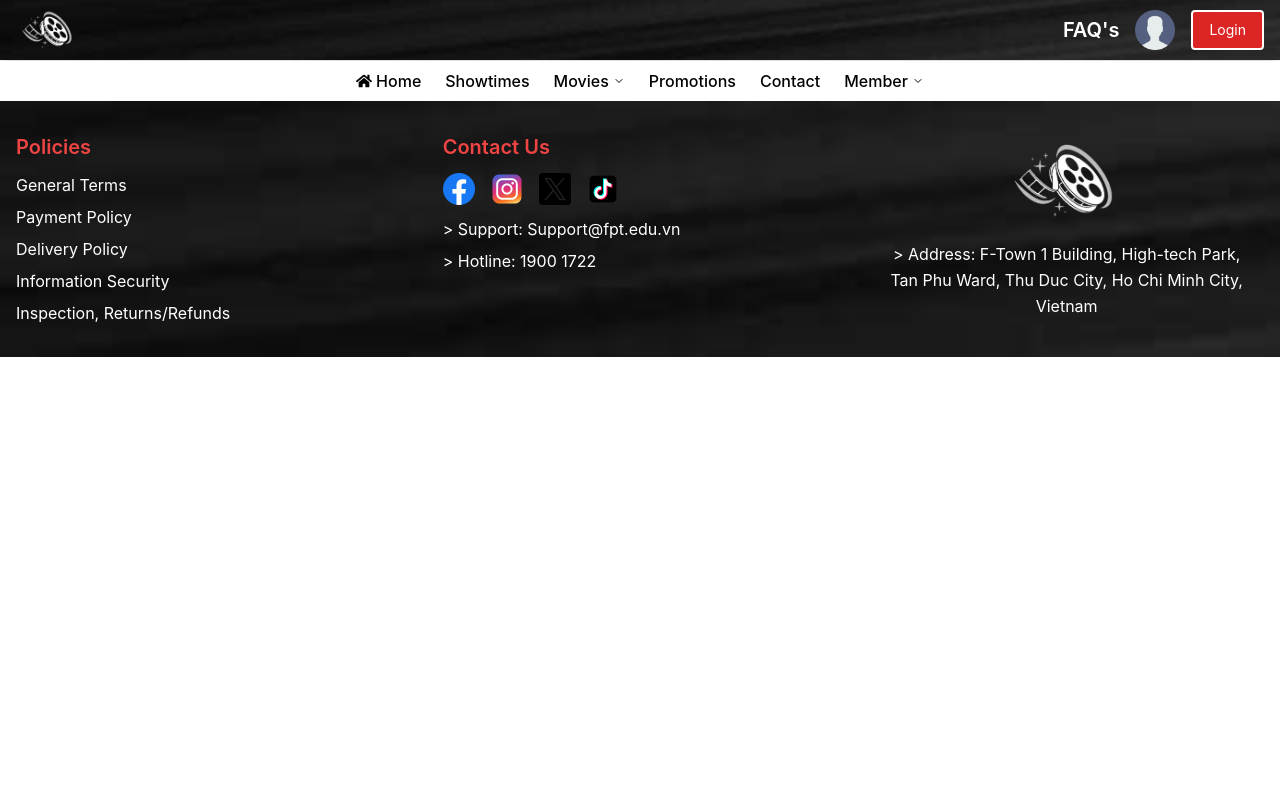
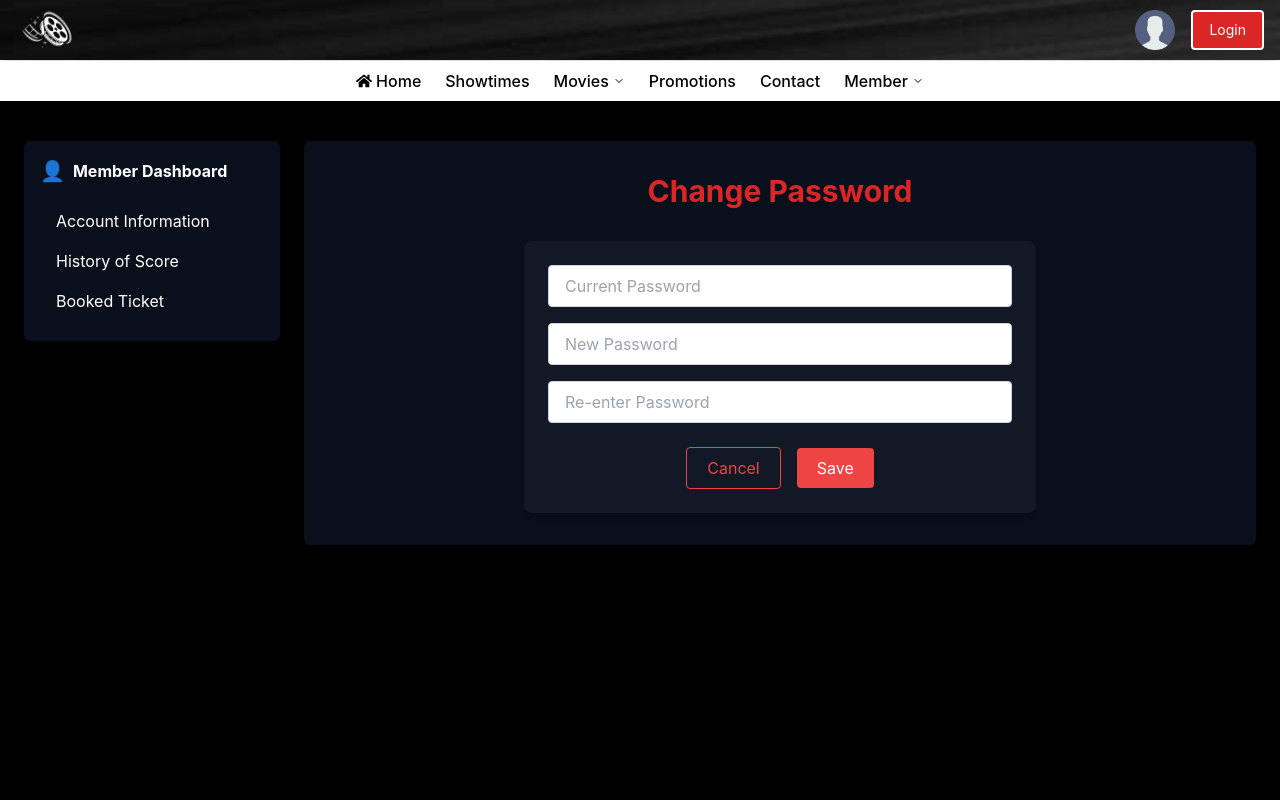
Before and after one commit to DiHoang25/FMOIVE, a React (Create React App) app in the folder fe/: page /changepassword in a window 1280 px wide. Shown: the top 800 px of the page. Built offline with nearby package versions, Linux system fonts and the light colour scheme.

Commit message:
Update Promotion , View account , Edit account, Change Password, footer, notification

```diff
--- a/fe/src/App.js
+++ b/fe/src/App.js
@@ -53,6 +53,7 @@ import DeliveryPolicy from './pages/Policies/DeliveryPolicy';
 import InformationSecurity from './pages/Policies/InformationSecurity';
 import InspectionReturns from './pages/Policies/InspectionReturns';
 import ContactPage from './pages/Contact/ContactPage';
+import ChangePassword from './pages/Users/ChangePassword';
 
 function AppContent() {
   const location = useLocation();
@@ -111,6 +112,7 @@ function AppContent() {
           <Route path="/admin/cinema-rooms" element={<CinemaRooms />} />
           <Route path="/admin/room-detail/:roomId" element={<CinemaRoomDetail />} />
           <Route path="/contact" element={<ContactPage/>} />
+          <Route path="/changepassword" element={<ChangePassword/>} />
 
 
 
--- a/fe/src/components/footer.jsx
+++ b/fe/src/components/footer.jsx
@@ -22,11 +22,11 @@ const Footer = () => {
                 <div>
                     <h2 className="text-red-500 text-xl font-semibold mb-3">Policies</h2>
                     <ul className="text-base space-y-2">
-                        <li> <Link to="/terms" className="hover:underline text-white">General Terms</Link></li>
-                        <li> <Link to="/payment-policy" className="hover:underline text-white">Payment Policy</Link></li>
-                        <li> <Link to="/delivery-policy" className="hover:underline text-white">Delivery Policy</Link></li>
-                        <li> <Link to="/information-security" className="hover:underline text-white">Information Security</Link></li>
-                        <li> <Link to="/returns-refunds" className="hover:underline text-white">Inspection, Returns/Refunds</Link></li>
+                        <li>&gt; <Link to="/terms" className="hover:underline text-white">General Terms</Link></li>
+                        <li>&gt; <Link to="/payment-policy" className="hover:underline text-white">Payment Policy</Link></li>
+                        <li>&gt; <Link to="/delivery-policy" className="hover:underline text-white">Delivery Policy</Link></li>
+                        <li>&gt; <Link to="/information-security" className="hover:underline text-white">Information Security</Link></li>
+                        <li>&gt; <Link to="/returns-refunds" className="hover:underline text-white">Inspection, Returns/Refunds</Link></li>
                     </ul>
 
                 </div>
--- a/fe/src/components/notificationbar.jsx
+++ b/fe/src/components/notificationbar.jsx
@@ -30,9 +30,7 @@ const NotificationBar = () => {
         </Link>
 
         <div className="flex items-center space-x-4">
-          <Link to="/faq" className="text-xl font-semibold text-white hover:underline">
-            FAQ's
-          </Link>
+
 
           <img src={user} alt="User Icon" className="h-10 w-10 object-contain" />
 
--- a/fe/src/pages/Promotions/PromotionsPage.jsx
+++ b/fe/src/pages/Promotions/PromotionsPage.jsx
@@ -165,11 +165,11 @@ function PromotionsPage() {
             className="bg-white rounded-lg max-w-2xl w-full max-h-[80vh] overflow-y-auto transform transition-all duration-300 opacity-100 scale-100"
             onClick={(e) => e.stopPropagation()}
           >
-            <div className="relative">
+            <div className="flex justify-center items-center">
               <img
                 src={selectedPromo.image}
                 alt={selectedPromo.title}
-                className="w-full h-64 object-cover"
+                className=" w-100 h-80 object-cover"
               />
               <button
                 className="absolute top-4 right-4 bg-black bg-opacity-70 text-white w-10 h-10 rounded-full flex items-center justify-center hover:bg-opacity-90 transition-colors"
@@ -191,7 +191,7 @@ function PromotionsPage() {
                   className="bg-red-600 text-white px-8 py-3 rounded-md hover:bg-red-700 transition duration-300 font-semibold"
                   onClick={closePromoDetails}
                 >
-                  X
+                  Close
                 </button>
               </div>
             </div>
--- /dev/null
+++ b/fe/src/pages/Users/ChangePassword.jsx
@@ -0,0 +1,147 @@
+import React, { useState } from 'react';
+import { useNavigate } from 'react-router-dom';
+import UserDashboardLayout from '../../components/UserDashboardlayout';
+import { Modal } from 'antd';
+
+const ChangePassword = () => {
+  const navigate = useNavigate();
+  const [success, setSuccess] = useState(false);
+
+  const [formData, setFormData] = useState({
+    oldPassword: '',
+    newPassword: '',
+    confirmPassword: '',
+  });
+
+  const [errors, setErrors] = useState({});
+
+  const actualOldPassword = 'password123'; // Demo password cũ
+
+  const handleChange = (e) => {
+    const { name, value } = e.target;
+    setFormData((prev) => ({ ...prev, [name]: value }));
+    setErrors((prev) => ({ ...prev, [name]: '' }));
+  };
+
+  const validate = () => {
+    const newErrors = {};
+
+    if (!formData.oldPassword) {
+      newErrors.oldPassword = 'Please enter your current password.';
+    } else if (formData.oldPassword !== actualOldPassword) {
+      newErrors.oldPassword = 'Current password is incorrect.';
+    }
+
+    if (!formData.newPassword) {
+      newErrors.newPassword = 'New password is required.';
+    } else if (formData.newPassword.length < 6) {
+      newErrors.newPassword = 'Password must be at least 6 characters.';
+    }
+
+    if (!formData.confirmPassword) {
+      newErrors.confirmPassword = 'Please confirm your new password.';
+    } else if (formData.newPassword !== formData.confirmPassword) {
+      newErrors.confirmPassword = 'Passwords do not match.';
+    }
+
+    return newErrors;
+  };
+
+  const handlePasswordChangeSubmit = () => {
+    const foundErrors = validate();
+    if (Object.keys(foundErrors).length > 0) {
+      setErrors(foundErrors);
+    } else {
+      console.log('Password changed successfully.');
+      setSuccess(true);
+    }
+  };
+
+  return (
+    <UserDashboardLayout>
+      <div className="bg-[#0a0f1c] text-white p-8 rounded-md">
+        <h1 className="text-3xl font-bold mb-8 text-center text-red-600">Change Password</h1>
+
+        <div className="bg-[#121826] p-6 rounded-lg shadow-md max-w-lg mx-auto">
+          <div className="flex flex-col gap-4">
+            <div>
+              <input
+                type="password"
+                name="oldPassword"
+                placeholder="Current Password"
+                value={formData.oldPassword}
+                onChange={handleChange}
+                className="bg-white text-black px-4 py-2 rounded w-full border border-gray-300"
+              />
+              {errors.oldPassword && (
+                <p className="text-red-500 text-sm mt-1">{errors.oldPassword}</p>
+              )}
+            </div>
+            <div>
+              <input
+                type="password"
+                name="newPassword"
+                placeholder="New Password"
+                value={formData.newPassword}
+                onChange={handleChange}
+                className="bg-white text-black px-4 py-2 rounded w-full border border-gray-300"
+              />
+              {errors.newPassword && (
+                <p className="text-red-500 text-sm mt-1">{errors.newPassword}</p>
+              )}
+            </div>
+            <div>
+              <input
+                type="password"
+                name="confirmPassword"
+                placeholder="Re-enter Password"
+                value={formData.confirmPassword}
+                onChange={handleChange}
+                className="bg-white text-black px-4 py-2 rounded w-full border border-gray-300"
+              />
+              {errors.confirmPassword && (
+                <p className="text-red-500 text-sm mt-1">{errors.confirmPassword}</p>
+              )}
+            </div>
+          </div>
+          <div className="flex justify-center items-center gap-4 mt-6">
+            <button
+              onClick={() => navigate('/viewaccount')}
+              className="px-5 py-2 border border-red-500 text-red-500 rounded hover:bg-red-100"
+            >
+              Cancel
+            </button>
+            <button
+              onClick={handlePasswordChangeSubmit}
+              className="px-5 py-2 bg-red-500 text-white rounded hover:bg-red-600"
+            >
+              Save
+            </button>
+          </div>
+        </div>
+      </div>
+
+      <Modal
+        open={success}
+        onCancel={() => setSuccess(false)}
+        footer={null}
+        centered
+        width={350}
+      >
+        <div className="text-center p-6">
+          <div className="text-green-500 text-5xl mb-4">✔️</div>
+          <h3 className="text-xl font-bold text-gray-800 mb-2">Success</h3>
+          <p className="text-sm text-gray-600">Your password has been updated successfully.</p>
+          <button
+            onClick={() => setSuccess(false)}
+            className="mt-4 bg-red-600 text-white px-4 py-2 rounded w-full"
+          >
+            Close
+          </button>
+        </div>
+      </Modal>
+    </UserDashboardLayout>
+  );
+};
+
+export default ChangePassword;
--- a/fe/src/pages/Users/ViewAccount.jsx
+++ b/fe/src/pages/Users/ViewAccount.jsx
@@ -20,6 +20,12 @@ const ViewAccount = () => {
                         >
                             Edit Profile
                         </button>
+                        <button
+                            onClick={() => navigate('/changepassword')}
+                            className="bg-red-600 mt-4 px-4 py-2 rounded hover:bg-red-700 transition font-semibold"
+                        >
+                           Change Password
+                        </button>
                     </div>
 
                     {/* Thông tin người dùng */}
@@ -33,7 +39,7 @@ const ViewAccount = () => {
                         <p><span className="font-semibold text-white">ID number:</span> 0123456789</p>
                         <p><span className="font-semibold text-white">Phone number:</span> 0123456789</p>
                         <p><span className="font-semibold text-white">Point:</span> 1000</p>
-                        <p><span className="font-semibold text-white">Membership:</span> Gold</p>
+
                     </div>
                 </div>
             </div>
```
Also changed, not shown: fe/src/pages/Users/EditAccount.jsx (+4 -64 lines).
